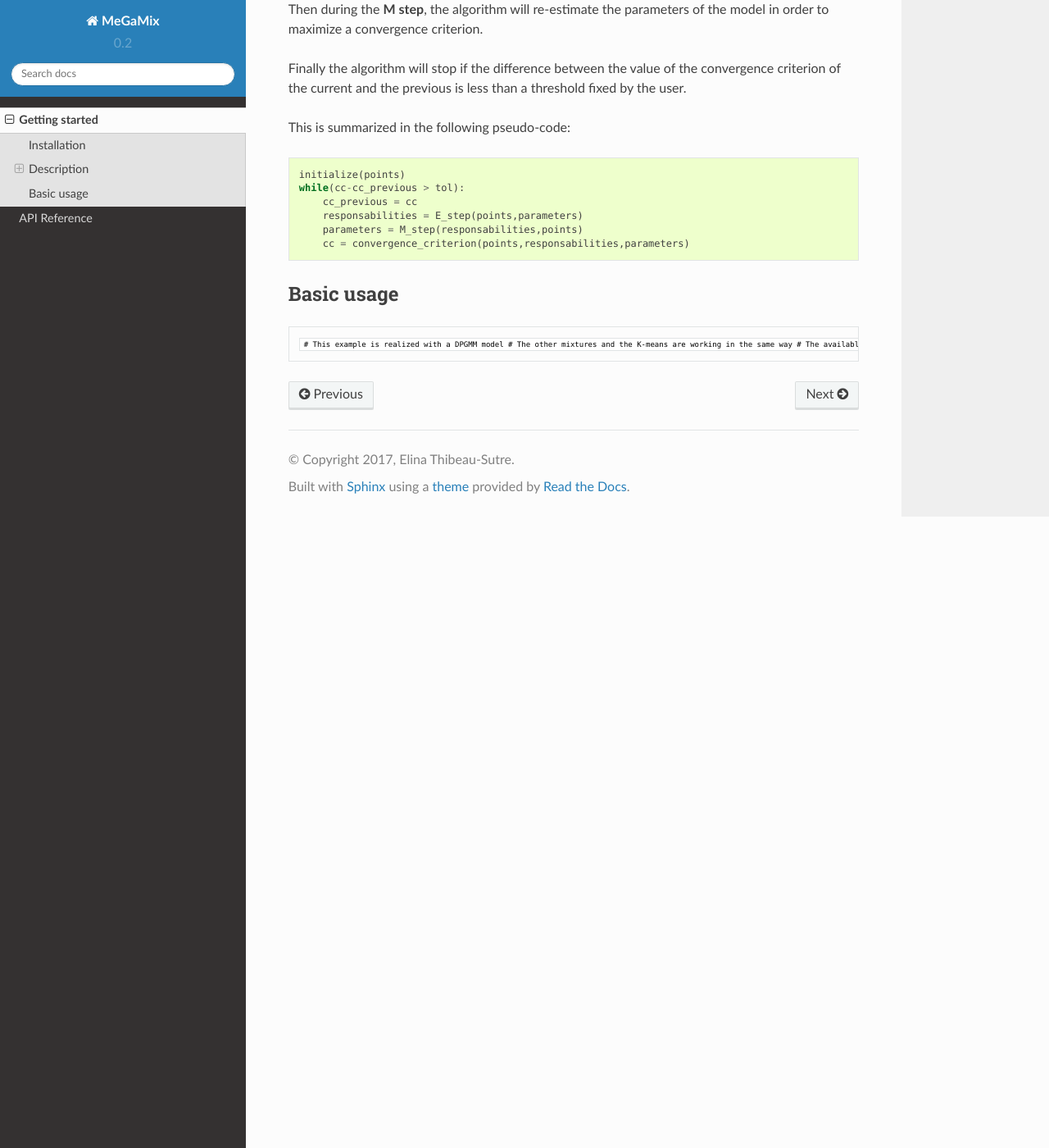
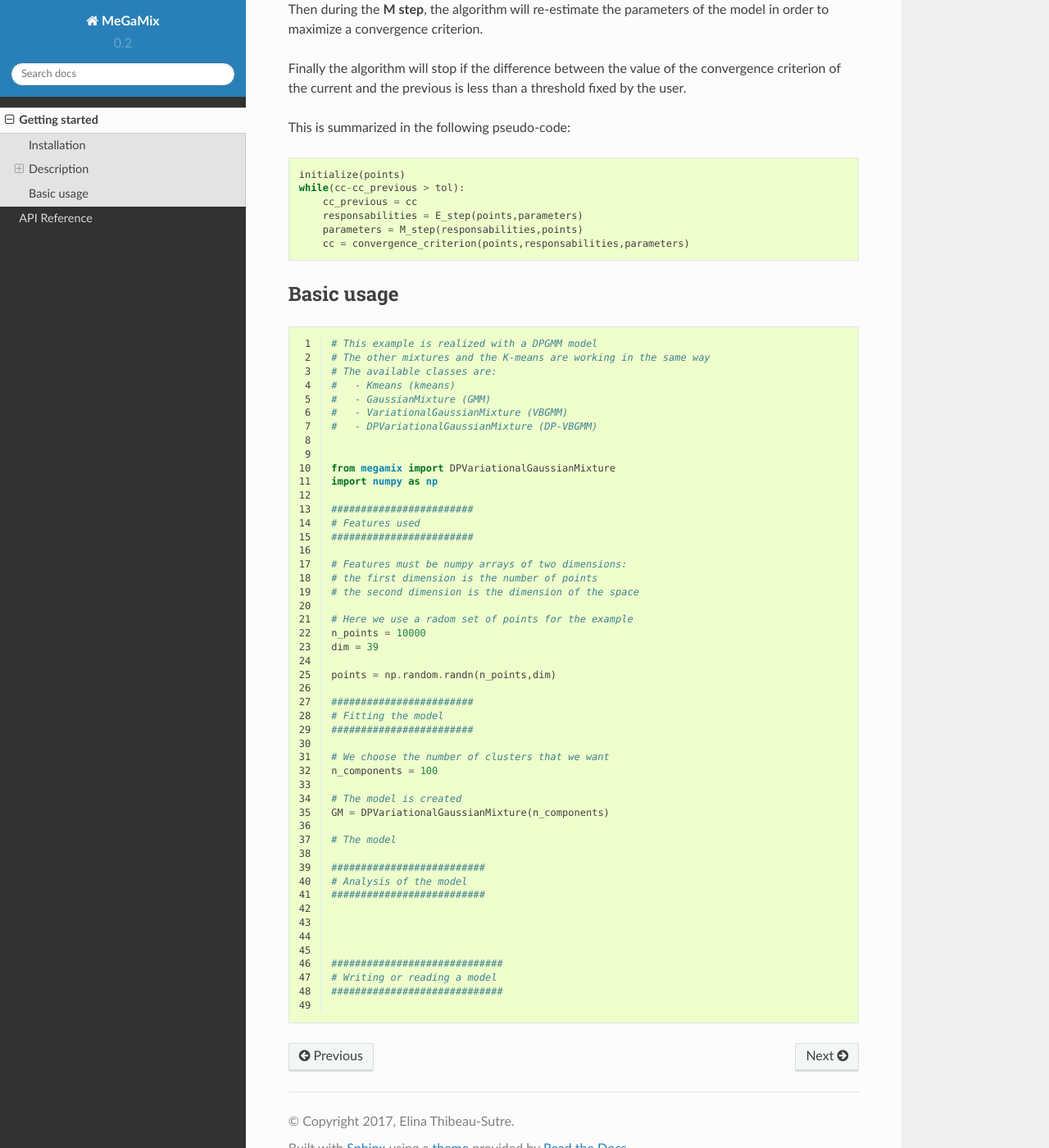
Before and after one commit to 14thibea/megamix, a Sphinx documentation site: the page built from doc/getting_started.rst, in a window 1280 px wide and 1400 px high, scrolled down 2249 px. Shown: the whole window at 82% size. Built offline with Sphinx 7.4.7 and the Read the Docs theme 2.0.0, drawn with Linux system fonts in a browser that asks for light colours; some of the changed lines change nothing that is shown.

Commit message:
literalinclude

```diff
--- a/doc/conf.py
+++ b/doc/conf.py
@@ -31,8 +31,7 @@
 # Add any Sphinx extension module names here, as strings. They can be
 # extensions coming with Sphinx (named 'sphinx.ext.*') or your custom
 # ones.
-extensions = ['sphinx.ext.autodoc', 'sphinx.ext.napoleon',
-    'sphinx.ext.viewcode','sphinx.ext.ifconfig']
+extensions = ['sphinx.ext.autodoc', 'sphinx.ext.napoleon','sphinx.ext.viewcode','sphinx.ext.ifconfig']
 
 # Add any paths that contain templates here, relative to this directory.
 #templates_path = ['_templates']
--- a/doc/getting_started.rst
+++ b/doc/getting_started.rst
@@ -113,5 +113,6 @@ This is summarized in the following pseudo-code:
 Basic usage
 ===========
 
-.. include:: example.py
-    :code: python
+.. literalinclude:: example.py
+    :linenos:
+    :language: python
```
